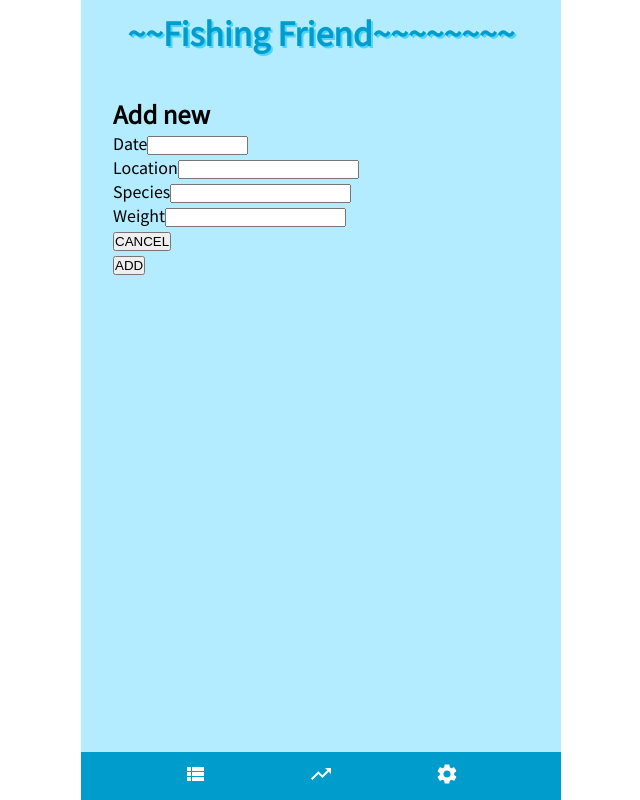
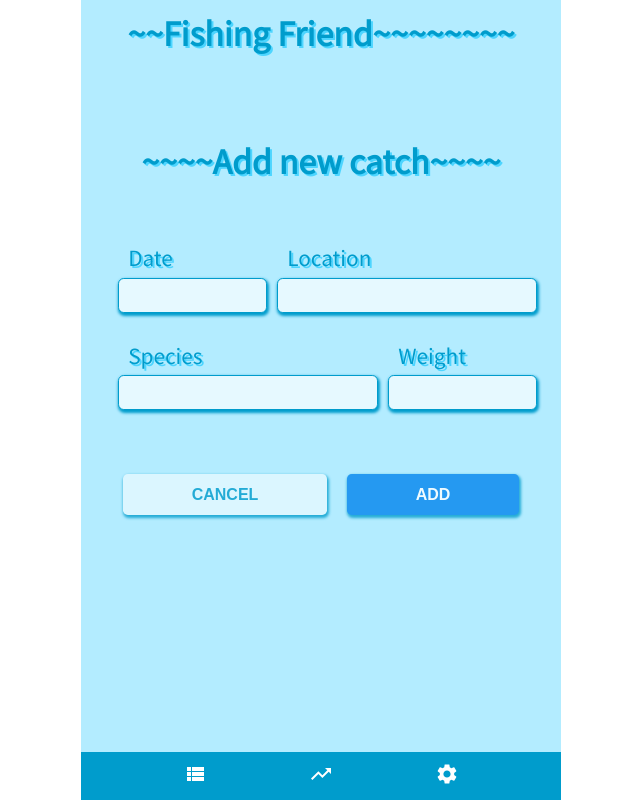
Before and after one commit to julkusa1/Fishingfriend, a React (Create React App) app: page /add in a window 1280 px wide. Shown: the whole page, without its empty margins (319-959 px from the left). Built offline with nearby package versions, Linux system fonts and the light colour scheme.

Commit message:
Lomake ok, add bottom pitää vielä säätää

```diff
--- a/src/App.js
+++ b/src/App.js
@@ -27,7 +27,7 @@ class App extends Component {                    //Nostetaan komponentit App fun
           <Route path="/" exact render={() => <List data={this.state.data}/> }/>
           <Route path="/stats" component= {Stats}/>
           <Route path="/settings" component= {Settings}/>
-          <Route paht="/add" render={() => <AddItem />} />
+          <Route path="/add" render={() => <AddItem />} />
           <Menu/>
         </div>
       </Router>
--- a/src/components/AddItem/AddItem.css
+++ b/src/components/AddItem/AddItem.css
@@ -2,34 +2,54 @@
     padding: 2em;
 }
 
-.itemsform {
+h2 {
+    display: flex;
+    justify-content: center;
+    padding: 0.5em;
+    max-height: 3em;
+    min-height: 3em;
+    color: #009ccc;
+    text-shadow: 2px 1.5px#4dd5ff;
+    align-items: center;
+    font-size: 2em;
+}
+
+.itemform {
     display: flex;
     flex-direction: column;
 }
 
-.itemsform__row {
+.itemform__row {
     display: flex;
 }
 
-.itemsform__row > div {
-    display: flexbox;
+.itemform__row > div {
+    display: flex;
     flex-direction: column;
     justify-content: center;
     margin: 0.5em 0.3em;
     flex: 1 1 auto;
 }
 
-.itemsform input {
+.itemform input {
     padding: 0.3em;
-    border: 1px solid #999;
+    border: 1px solid #009ccc;;
     border-radius: 0.3em;
     font-size: 1.2em;
-    font-family: "Nunito", sans-serif;
+    color: #009ccc;
+    background-color: #e6f9ff;
     box-sizing: border-box;
+    box-shadow: 1px 2px 3px 1px #009ccc;
     outline: none;
 }
 
-.itemsform__label {
-    font-size: 0.8em;
-    margin-bottom: 0.2 em;
+.itemform label {
+    justify-content: center;
+    padding: 0.5em;
+    max-height: 1.2em;
+    min-height: 1.2em;
+    color: #009ccc;
+    text-shadow: 2px 1.5px#4dd5ff;
+    align-items: center;
+    font-size: 1.3em;
 }
--- a/src/components/AddItem/AddItem.js
+++ b/src/components/AddItem/AddItem.js
@@ -5,13 +5,13 @@ import Button from "../buttons";
 
 import "./AddItem.css";
 
-function AddItem(props) {       //Tehdään lomake
+function AddItem(props) {       //Tehdään lomake, jolla tietoja voi lisätä
     return (
       <Content>
 
         <div className="additem">
 
-        <h2>Add new</h2>
+        <h2>~~~~Add new catch~~~~</h2>
 
         <form>
 
@@ -34,16 +34,16 @@ function AddItem(props) {       //Tehdään lomake
                     </div>
                     <div>
                         <label for="weight">Weight</label>
-                        <input type="text" name="weight" />
+                        <input type="text" name="weight" size="10" />
                     </div>
                 </div>
 
                 <div className="itemform__row">
                     <div>
-                        <button>CANCEL</button>
+                        <Button>CANCEL</Button>
                     </div>
                     <div>
-                        <button primary>ADD</button>
+                        <Button primary>ADD</Button>
                     </div>
                 </div>
 
--- a/src/components/buttons/buttons.css
+++ b/src/components/buttons/buttons.css
@@ -1,18 +1,19 @@
 .button {
-    background-color: #ccc;
-    color: #000;
+    background-color: #e6f9ff;;
+    color: #009ccc;
     border: none;
     outline: none;
     padding: 0.7em;
-    margin: 0.5em;
-    border-radius: 0.2em;
-    box-shadow: rgba(0,0,0,0.5) 0px 2px 2px;
+    margin: 3em 0.3em;
+    border-radius: 0.3em;
+    box-shadow: 1px 2px 3px 1px #009ccc;
     font-weight: bold;
     display: flex;
     flex-direction: column;
     justify-content: center;
     align-items: center;
     opacity: 0.8;
+    font-size: 1em;
 }
 
 .button:active {
@@ -30,7 +31,7 @@
 }
 
 .button--primary:active {
-    background-color: #65b4ff;
+    background-color: #009ccc;
 }
 
 .button--secondary {
```
Also changed, not shown: src/components/AddItem/river.jpg (added), src/components/Header/Header.js (line endings or trailing spaces).
